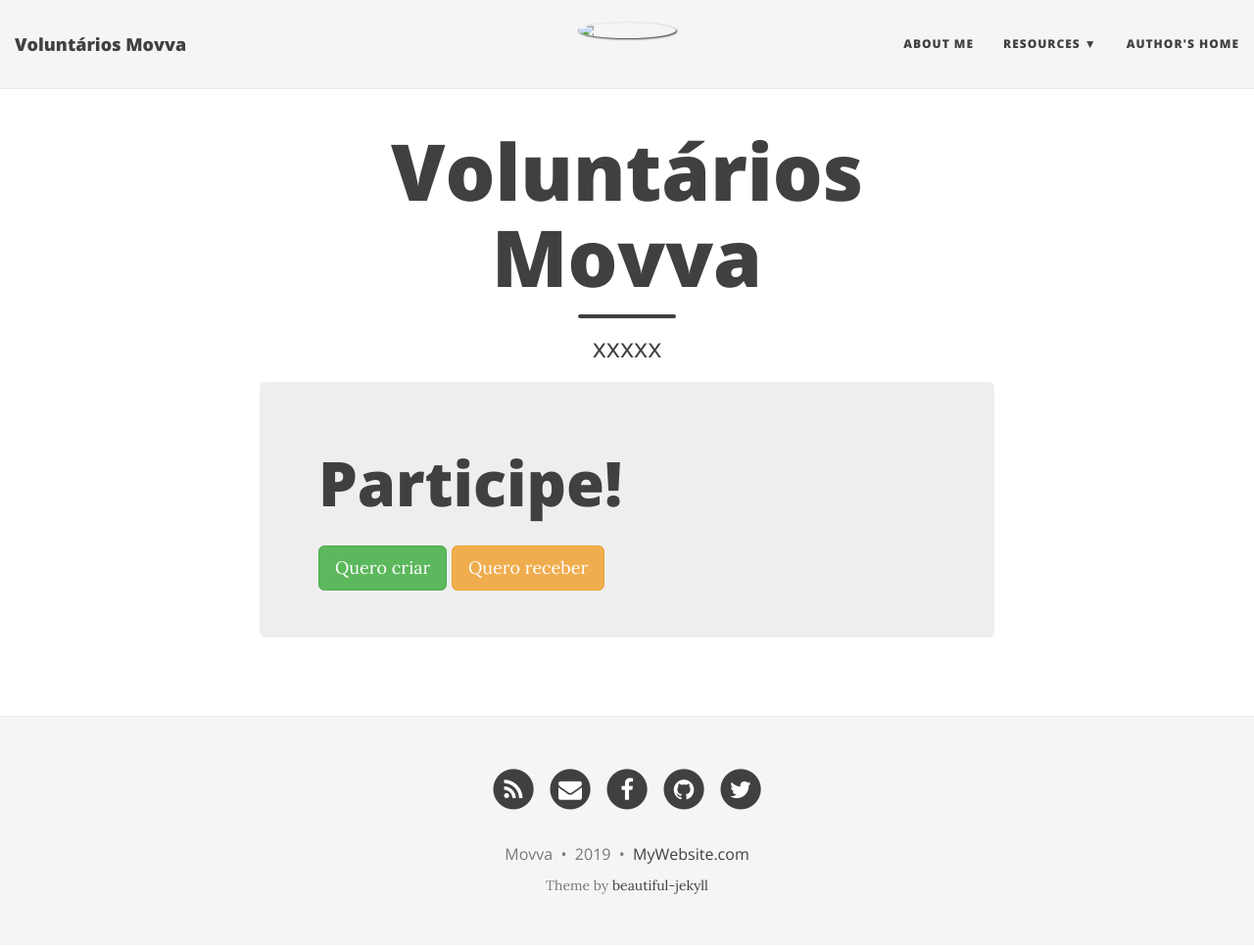
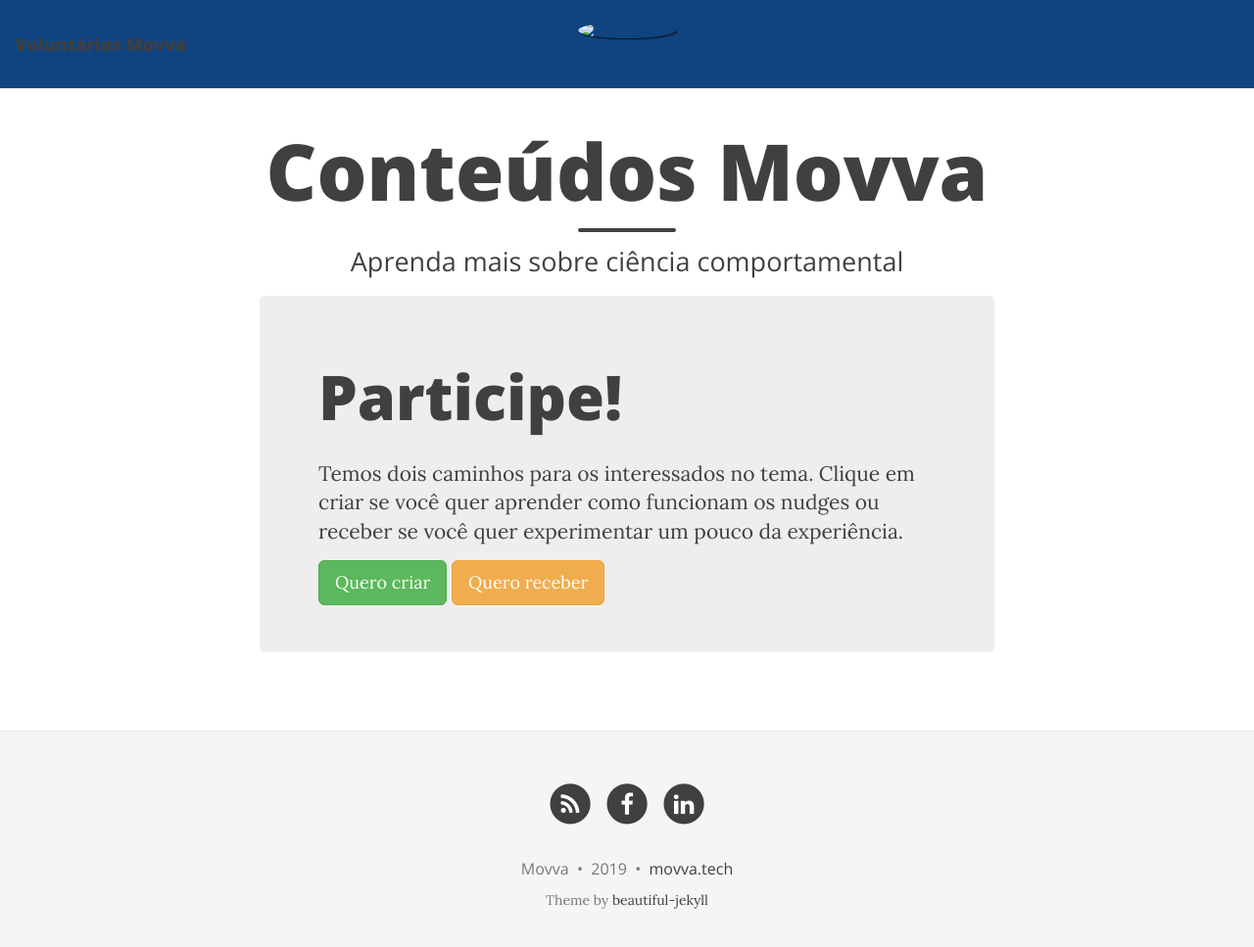
Before and after one commit to mgov-tech/crowdsource, a Jekyll site: the page built from index.html, in a window 1280 px wide and 980 px high. Shown: the top 967 px of the window at 98% size. Built offline with Jekyll 4.4.1, drawn with Linux system fonts in a browser that asks for light colours; nearby versions of some CDN libraries; the list of posts is cut into pages by our own code.

Commit message:
.
Signed-off-by: Tiago Maluta <tmaluta@mgovbrasil.com.br>

```diff
--- a/_config.yml
+++ b/_config.yml
@@ -19,12 +19,12 @@
 # --- Navigation bar options --- #
 
 # List of links in the navigation bar
-navbar-links:
-  About Me: "aboutme"
-  Resources:
-    - Beautiful Jekyll: "http://deanattali.com/beautiful-jekyll/"
-    - Learn markdown: "http://www.markdowntutorial.com/"
-  Author's home: "http://deanattali.com"
+#navbar-links:
+#  About Me: "aboutme"
+#  Resources:
+#    - Beautiful Jekyll: "http://deanattali.com/beautiful-jekyll/"
+#    - Learn markdown: "http://www.markdowntutorial.com/"
+#  Author's home: "http://deanattali.com"
 
 # Image to show in the navigation bar - image must be a square (width = height)
 # Remove this parameter if you don't want an image in the navbar
@@ -38,7 +38,7 @@
 
 # Personalize the colors in your website. Colour values can be any valid CSS colour
 
-navbar-col: "#F5F5F5"
+navbar-col: "#104481"
 navbar-text-col: "#404040"
 navbar-children-col: "#F5F5F5"
 page-col: "#FFFFFF"
@@ -68,12 +68,12 @@
 # If you want to add a new link that isn't here, you'll need to also edit the file _data/SocialNetworks.yml
 social-network-links:
   rss: true
-  email: "someone@example.com"
-  facebook: deanattali
-  github: daattali
-  twitter: daattali
+#  email: "someone@example.com"
+  facebook: movvabr
+#  github: daattali
+#  twitter: daattali
 #  reddit: yourname
-#  linkedin: daattali
+  linkedin: movvatech
 #  xing: yourname
 #  stackoverflow: "3943160/daattali"
 #  snapchat: deanat78
@@ -87,13 +87,13 @@
 
 # Select which share links to show in posts
 share-links-active:
-  twitter: true
-  facebook: true
+  twitter: false
+  facebook: false
   linkedin: true
 
 # How to display the link to the website in the footer
 # Remove this if you don't want a link in the footer
-url-pretty: "MyWebsite.com"  # eg. "deanattali.com/beautiful-jekyll"
+url-pretty: "movva.tech"  # eg. "deanattali.com/beautiful-jekyll"
 
 # --- Web Statistics Section --- #
 
--- a/index.html
+++ b/index.html
@@ -1,13 +1,13 @@
 ---
 layout: page
-title: Voluntários Movva
-subtitle: xxxxx
+title: Conteúdos Movva
+subtitle: Aprenda mais sobre ciência comportamental
 use-site-title: true
 ---
 
 <div class="jumbotron">
   <h1>Participe!</h1>
-  <p class="lead"></p>
+  <p class="lead">Temos dois caminhos para os interessados no tema. Clique em criar se você quer aprender como funcionam os nudges ou receber se você quer experimentar um pouco da experiência.</p>
   <a class="btn btn-lg btn-success" href="." role="button">Quero criar</a>
   <a class="btn btn-lg btn-warning" href="." role="button">Quero receber</a>
 </div>
```
